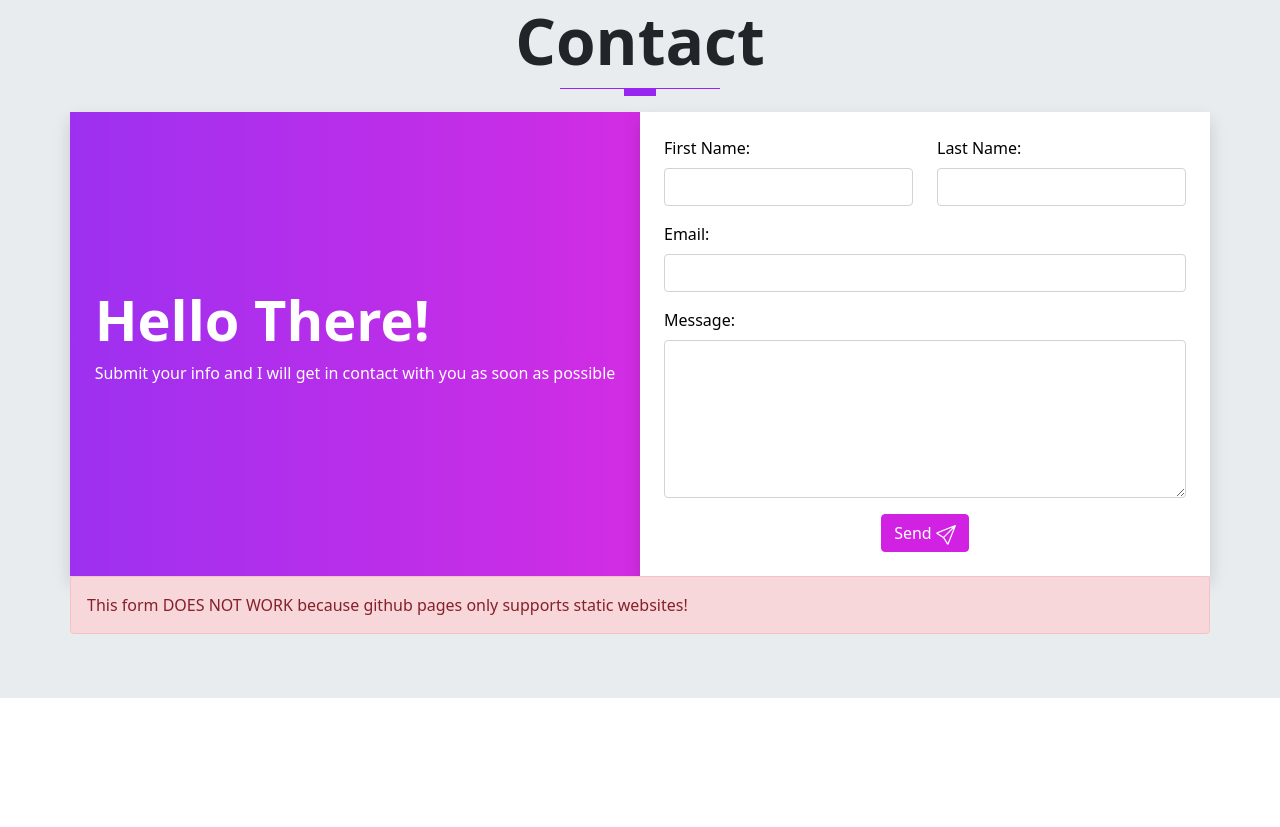
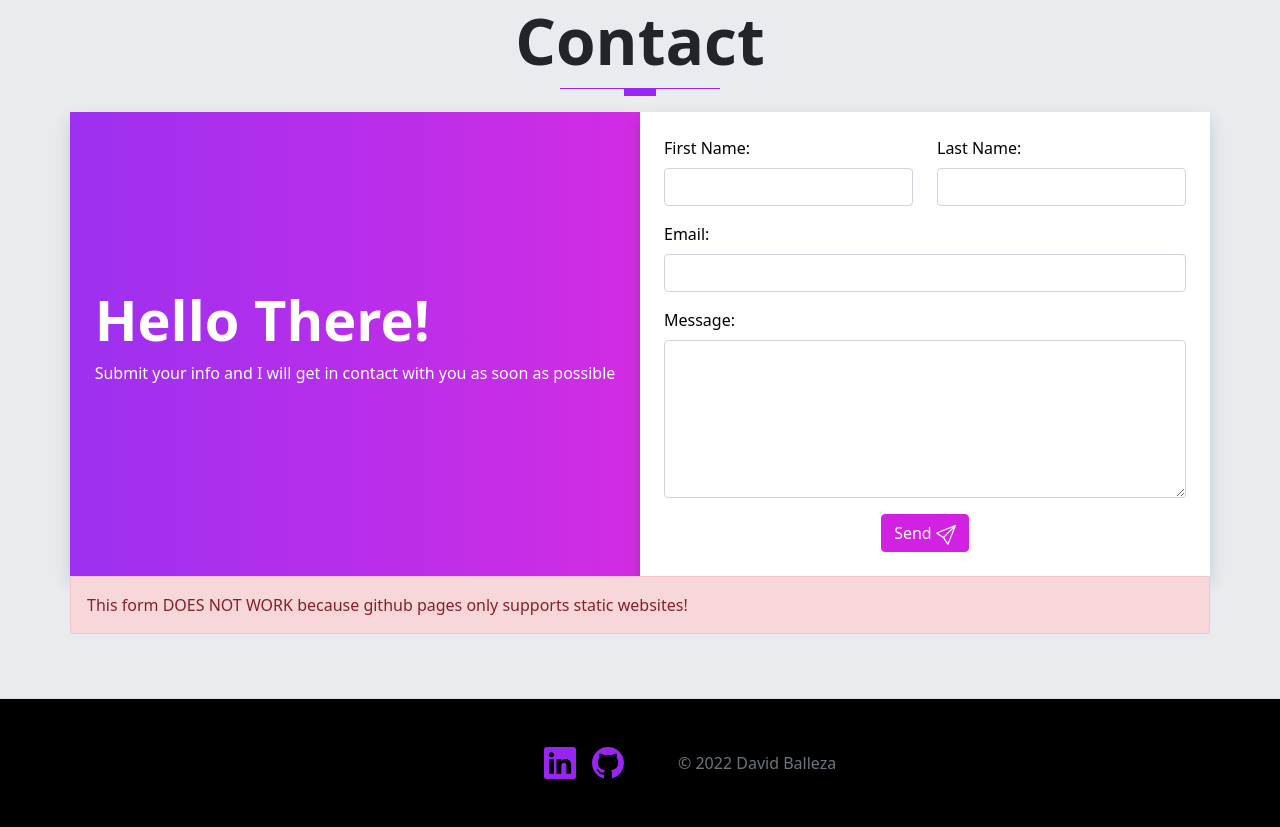
Before and after one commit to davidballezaa/portfolio, a website: page index.html in a window 1280 px wide. Shown: the part 3219-4046 px from the top of the page. Before the commit the page ends 3917 px from the top, so only its background shows below. Drawn offline with Linux system fonts and the light colour scheme.

Commit message:
add footer

```diff
--- a/index.html
+++ b/index.html
@@ -374,6 +374,37 @@
 
     </main>
 
+    <!-- FOOTER -->
+    <footer class="container-fluid py-5 px-3 border-top ">
+        <ul class="nav col-md-6  list-unstyled d-flex justify-content-end align-items-center">
+            <li><a href="https://www.linkedin.com/in/davidballezaa/" target="_blank">
+                    <svg xmlns="http://www.w3.org/2000/svg" width="32" height="32" fill="currentColor"
+                        class="bi bi-linkedin" viewBox="0 0 16 16">
+                        <path
+                            d="M0 1.146C0 .513.526 0 1.175 0h13.65C15.474 0 16 .513 16 1.146v13.708c0 .633-.526 1.146-1.175 1.146H1.175C.526 16 0 15.487 0 14.854V1.146zm4.943 12.248V6.169H2.542v7.225h2.401zm-1.2-8.212c.837 0 1.358-.554 1.358-1.248-.015-.709-.52-1.248-1.342-1.248-.822 0-1.359.54-1.359 1.248 0 .694.521 1.248 1.327 1.248h.016zm4.908 8.212V9.359c0-.216.016-.432.08-.586.173-.431.568-.878 1.232-.878.869 0 1.216.662 1.216 1.634v3.865h2.401V9.25c0-2.22-1.184-3.252-2.764-3.252-1.274 0-1.845.7-2.165 1.193v.025h-.016a5.54 5.54 0 0 1 .016-.025V6.169h-2.4c.03.678 0 7.225 0 7.225h2.4z" />
+                    </svg>
+                </a></li>
+            <li class="ms-3"><a href="https://github.com/davidballezaa" target="_blank">
+                    <svg xmlns="http://www.w3.org/2000/svg" width="32" height="32" fill="currentColor"
+                        class="bi bi-github" viewBox="0 0 16 16">
+                        <path
+                            d="M8 0C3.58 0 0 3.58 0 8c0 3.54 2.29 6.53 5.47 7.59.4.07.55-.17.55-.38 0-.19-.01-.82-.01-1.49-2.01.37-2.53-.49-2.69-.94-.09-.23-.48-.94-.82-1.13-.28-.15-.68-.52-.01-.53.63-.01 1.08.58 1.23.82.72 1.21 1.87.87 2.33.66.07-.52.28-.87.51-1.07-1.78-.2-3.64-.89-3.64-3.95 0-.87.31-1.59.82-2.15-.08-.2-.36-1.02.08-2.12 0 0 .67-.21 2.2.82.64-.18 1.32-.27 2-.27.68 0 1.36.09 2 .27 1.53-1.04 2.2-.82 2.2-.82.44 1.1.16 1.92.08 2.12.51.56.82 1.27.82 2.15 0 3.07-1.87 3.75-3.65 3.95.29.25.54.73.54 1.48 0 1.07-.01 1.93-.01 2.2 0 .21.15.46.55.38A8.012 8.012 0 0 0 16 8c0-4.42-3.58-8-8-8z" />
+                    </svg>
+                </a></li>
+            <li class="ms-3"><a href="#"></a></li>
+        </ul>
+        <div class="col-md-6 d-flex justify-content-start align-items-center">
+            <a href="/" class="mb-3 me-2 mb-md-0 text-muted text-decoration-none lh-1">
+                <svg class="bi" width="30" height="24">
+                    <use xlink:href="#bootstrap" />
+                </svg>
+            </a>
+            <span class="text-muted">&copy; 2022 David Balleza</span>
+        </div>
+
+
+    </footer>
+
     <!-- BACK TO TOP BUTTON -->
     <button type="button" id="btn-back-to-top" class="p-0">
         <svg xmlns="http://www.w3.org/2000/svg" width="32" height="32" fill="currentColor" class="bi bi-arrow-up-short"
--- a/scss/sections/_footer.scss
+++ b/scss/sections/_footer.scss
@@ -0,0 +1,12 @@
+@use "../custom" as *;
+@use "../components/mixins" as *;
+
+footer {
+    background-color: black;
+    color: white;
+    margin: 0 auto;
+    display: flex;
+    align-items: center;
+    flex-wrap: wrap;
+    justify-content: center;
+}
```
Also changed, not shown: assets/css/styles.css, 1 other file.
